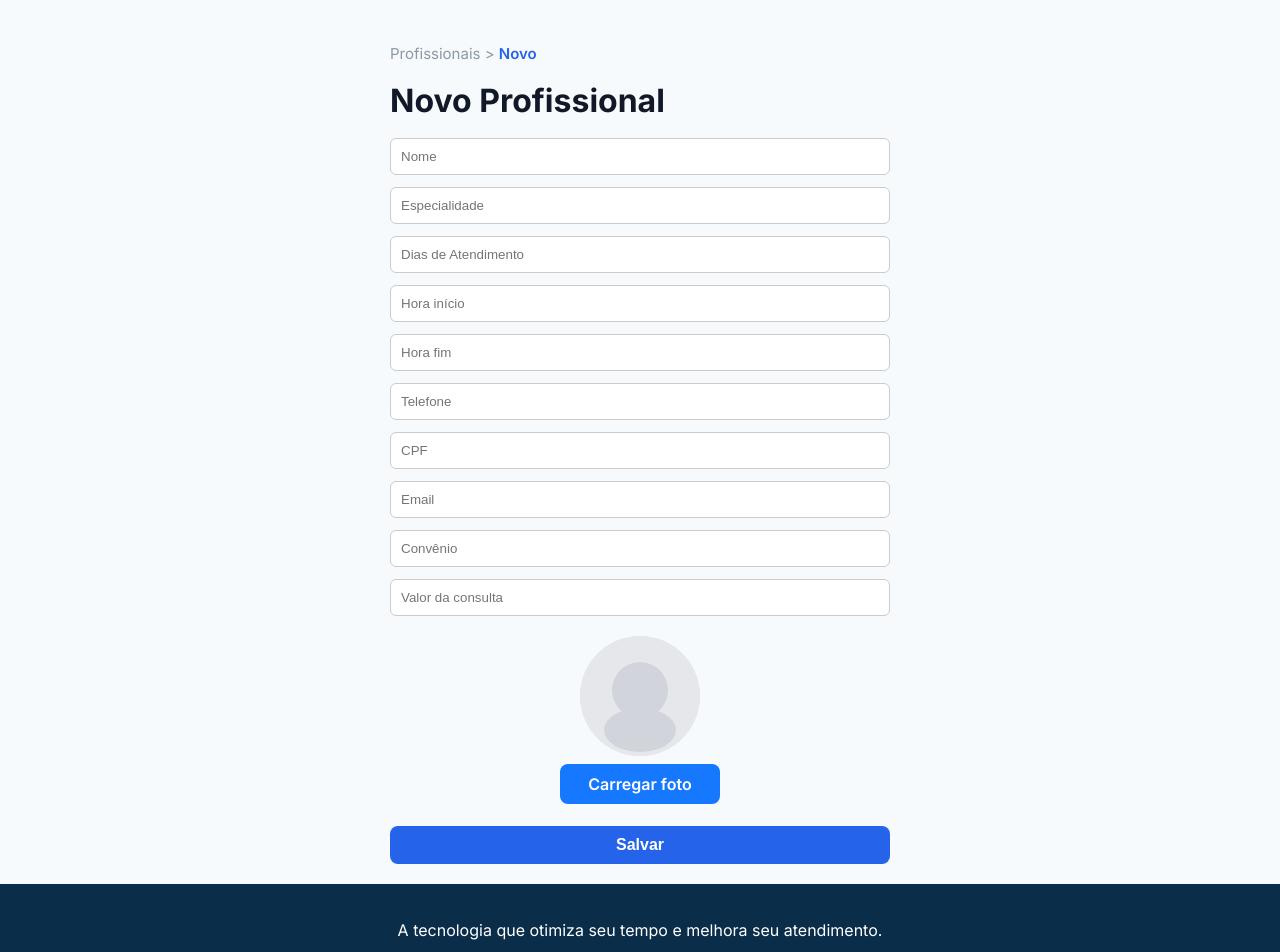
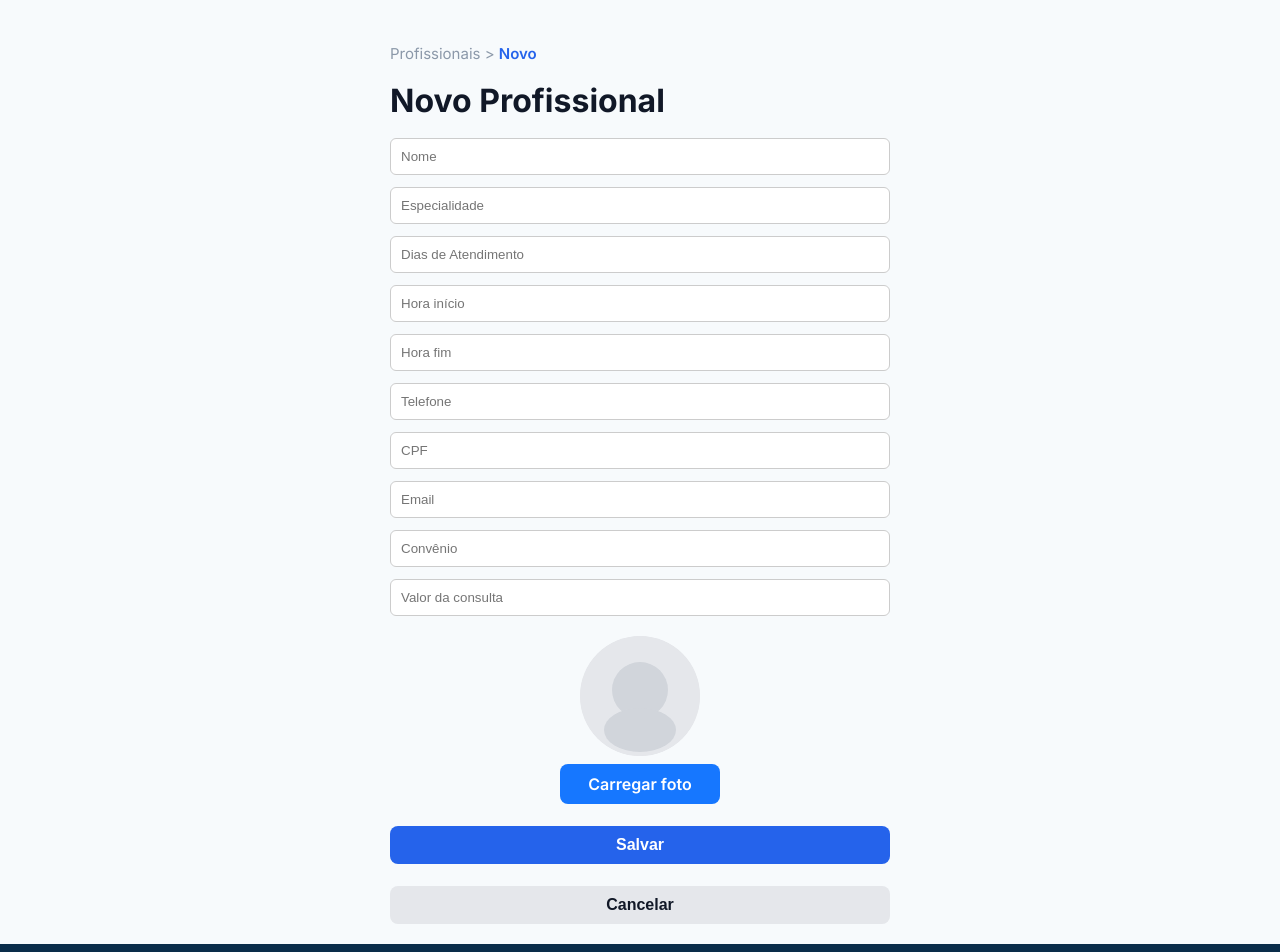
Before and after one commit to nicholasfocke/ClinicAid, a Next.js app: page /admin/medicos/novo in a window 1280 px wide. Shown: the top 952 px of the page. Built offline with nearby package versions, Linux system fonts and the light colour scheme; no server answers; what react-google-recaptcha-v3 would draw is missing.

Commit message:
Update agendamentos botão excluir e botão cancelar em novo medico

```diff
--- a/components/layout/Sidebar.tsx
+++ b/components/layout/Sidebar.tsx
@@ -35,7 +35,7 @@ const Sidebar = () => {
       {/* Seção de Médicos acima dos cards */}
       <div className={styles.medicosSection}>
         <div className={styles.medicosHeader}>
-          <span className={styles.medicosTitle}>Médicos</span>
+          <span className={styles.medicosTitle}>Profissionais</span>
           <Link href="/admin/medicos" passHref legacyBehavior>
             <button className={styles.medicosVerTodos}>
               Ver todos
--- a/pages/admin/medicos/novo.tsx
+++ b/pages/admin/medicos/novo.tsx
@@ -4,6 +4,8 @@ import { getStorage, ref, uploadBytes, getDownloadURL } from 'firebase/storage';
 import breadcrumbStyles from '@/styles/Breadcrumb.module.css';
 import styles from '@/styles/admin/novoMedico.module.css';
 import { useRouter } from 'next/router';
+import Link from 'next/link';
+
 
 const formatCPF = (value: string) => {
   return value
@@ -208,6 +210,11 @@ const NovoMedico = () => {
         <button type="submit" className={styles.buttonSalvar} disabled={loading}>
           {loading ? 'Salvando...' : 'Salvar'}
         </button>
+         <Link href="/admin/medicos" passHref>
+          <button type="button" className={styles.buttonCancelar}>
+            Cancelar
+          </button>
+        </Link>
       </form>
     </div>
   );
--- a/styles/admin/novoMedico.module.css
+++ b/styles/admin/novoMedico.module.css
@@ -43,6 +43,26 @@
   background: #1746a2;
 }
 
+.buttonCancelar {
+  background: #e5e7eb;
+  color: #111827;
+  border: none;
+  border-radius: 8px;
+  padding: 10px 22px;
+  font-size: 1rem;
+  font-weight: 600;
+  cursor: pointer;
+  transition: background 0.2s;
+  width: 100%; /* Mesma largura do botão salvar */
+  margin-top: 10px;
+}
+
+.buttonCancelar:hover {
+  background: #d1d5db;
+}
+
+
+
 .fotoBox {
   display: flex;
   flex-direction: column;
```
Also changed, not shown: pages/admin/agendamentos.tsx (+19 -7 lines), styles/admin/agendamentos.module.css (+32 -0 lines).
